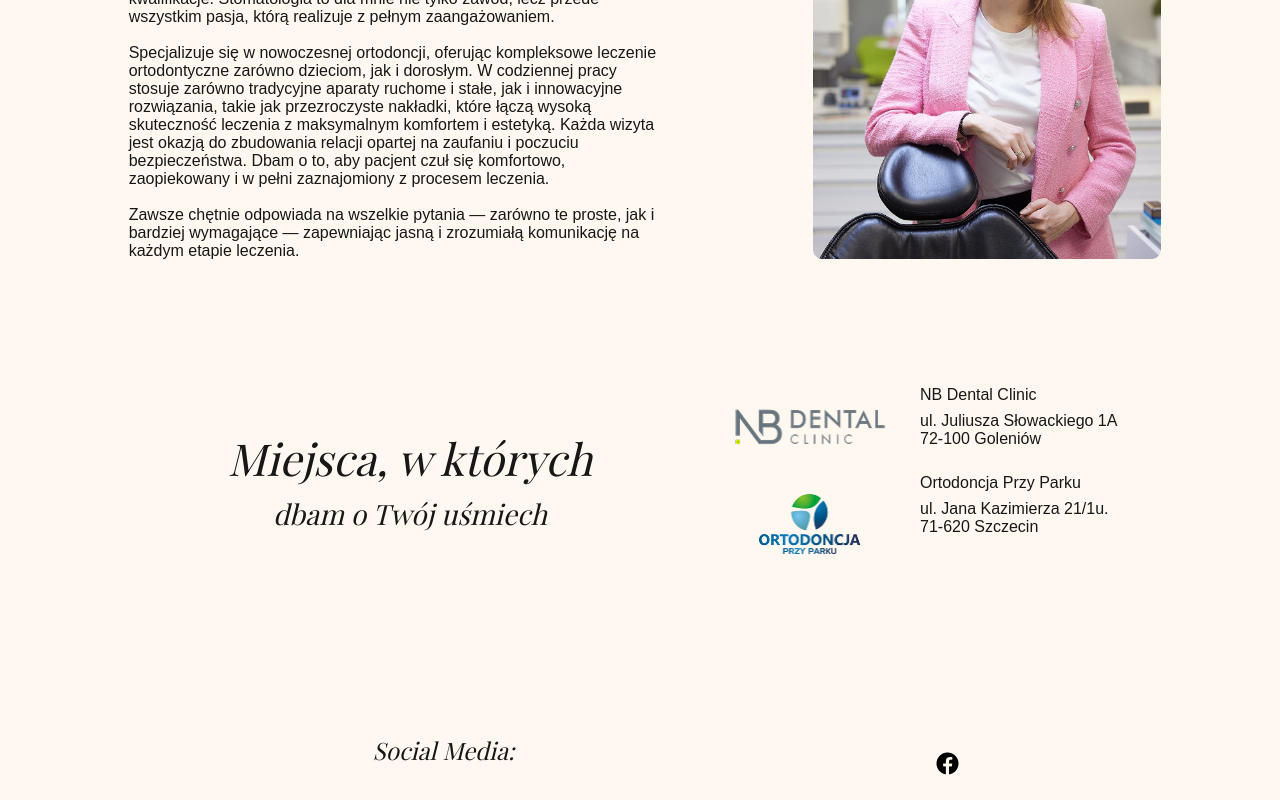
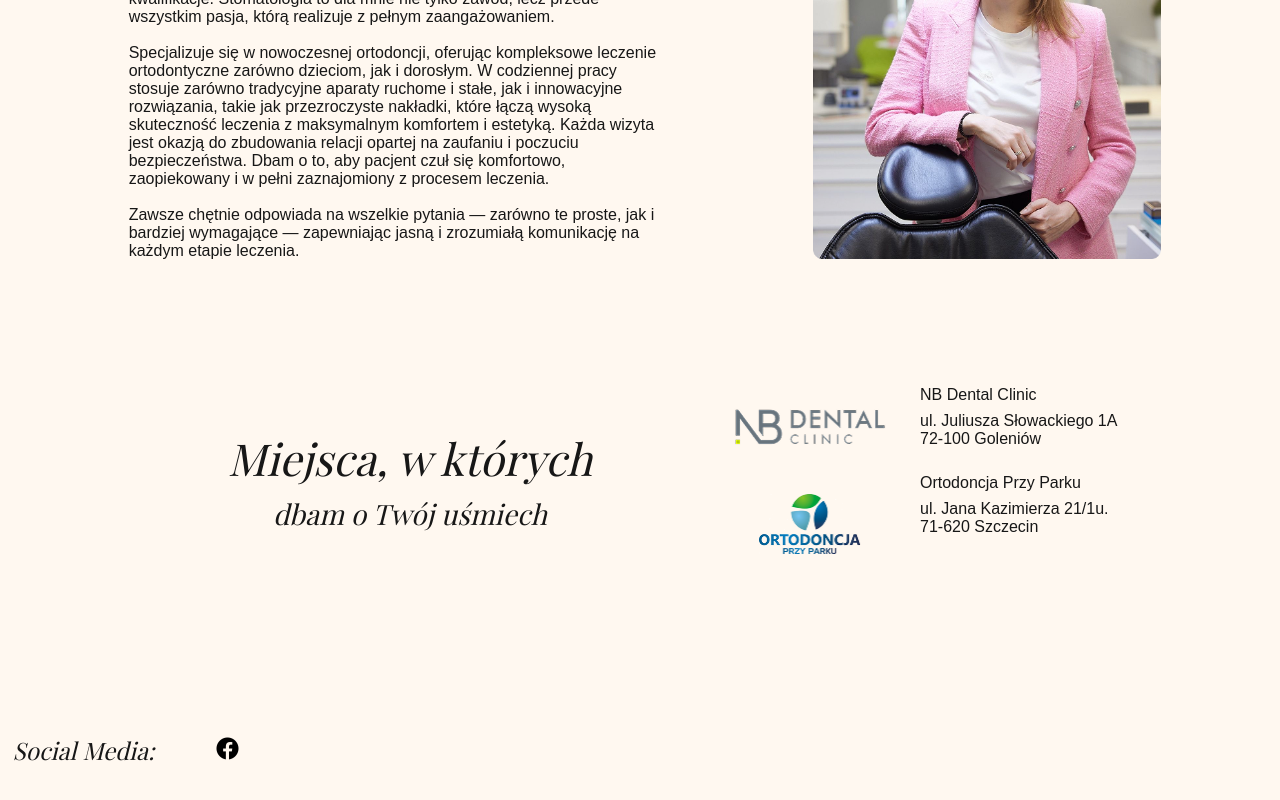
Before and after one commit to MichalKolban/ortoogrodzinska, a Next.js app: page / in a window 1280 px wide. Shown: the part 942-1742 px from the top of the page. Built offline with nearby package versions, Linux system fonts and the light colour scheme.

Commit message:
ver 1.0.6

```diff
--- a/src/components/Footer/Footer.module.scss
+++ b/src/components/Footer/Footer.module.scss
@@ -16,6 +16,7 @@
   @include display(desktop) {
     flex-direction: row;
     margin-top: 0px;
+    width: 300px;
   }
 }
 
@@ -26,12 +27,12 @@
   font-family: var(--font-playfair), serif;
 
   @include display(tablet) {
-    margin: 0 100px;
+    // margin: 0 100px;
     flex-direction: row;
   }
 
   @include display(desktop) {
-    margin: 0 100px;
+    // margin: 0 100px;
     flex-direction: row;
   }
 }
@@ -45,9 +46,11 @@
 
   @include display(tablet) {
     margin-bottom: 0px;
+    margin-top: 0px;
   }
 
   @include display(desktop) {
     margin-bottom: 0px;
+    margin-top: 0px;
   }
 }
```
